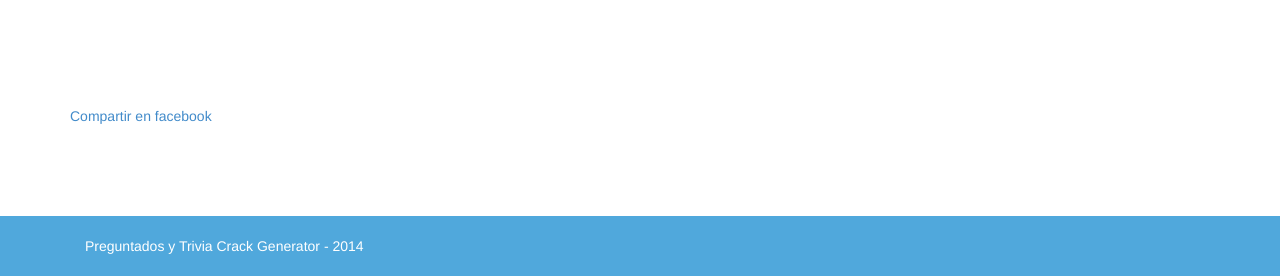
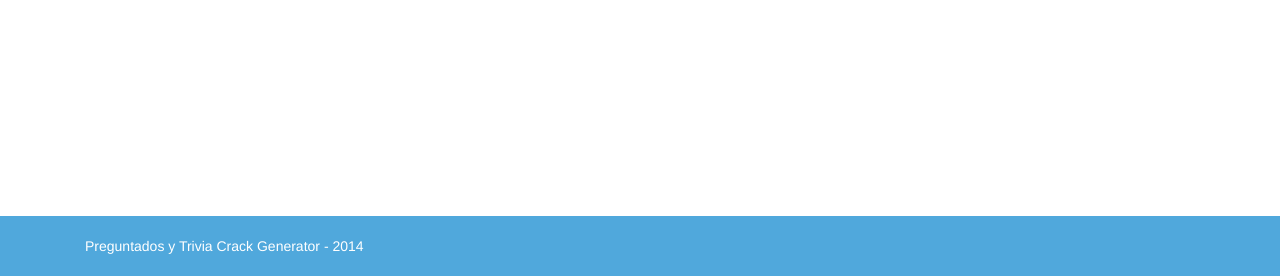
Before and after one commit to nloreti/memeCrack, a PHP site: page / in a window 1280 px wide. Shown: the part 524-800 px from the top of the page. Run offline with PHP 8.4, Linux system fonts and the light colour scheme; some libraries are stand-ins or nearby versions.

Commit message:
este es?

```diff
--- a/index.php
+++ b/index.php
@@ -199,8 +199,8 @@ $(document).ready(function() {
           </div>
         </div><!-- /Columna 3 -->
       </div> <!-- /Row-fluid -->
-      <a href="https://www.facebook.com/dialog/share_open_graph?app_id=104070986315547&display=popup&action_type=og.like&image=http%3A%2F%2Ftriviacrackgenerator.com%2F7c28d993d7eca9da1354b7955427875d.png&redirect_uri=http://triviacrackgenerator.com/">
-        Compartir en facebook</a>
+<!--       <a href="https://www.facebook.com/dialog/share_open_graph?app_id=104070986315547&display=popup&action_type=og.like&image=http%3A%2F%2Ftriviacrackgenerator.com%2F7c28d993d7eca9da1354b7955427875d.png&redirect_uri=http://triviacrackgenerator.com/">
+        Compartir en facebook</a> -->
 
 <!--         https://www.facebook.com/dialog/share_open_graph?app_id=104070986315547&display=popup&action_type=og.like&action_properties=%7B%22object%22%3A%22https%3A%2F%2Fdevelopers.facebook.com%2Fdocs%2F%22%7D&redirect_uri=http://triviacrackgenerator.com/
  -->
--- a/meme.php
+++ b/meme.php
@@ -113,7 +113,7 @@ $(document).ready(function() {
 
             //echo "ACA ESTA EL RESULTADO: ".$tipo_background;
             $hash = hash('md5', $pregunta1.$opcion1.$opcion2.$opcion3);
-            echo $pregunta1;
+            //echo $pregunta1;
             $command = "java -Dfile.encoding=iso-8859-1  -jar memeGenerator.jar "."\"".$pregunta1."\" \"".$opcion1."\" \"".$opcion2."\" \"".$opcion3."\" \"".$respuesta_correcta."\" \"".$tipo_background."\" \"".$hash."\"";
             //echo $command;
             exec($command);
```
Also changed, not shown: 1 other file.
